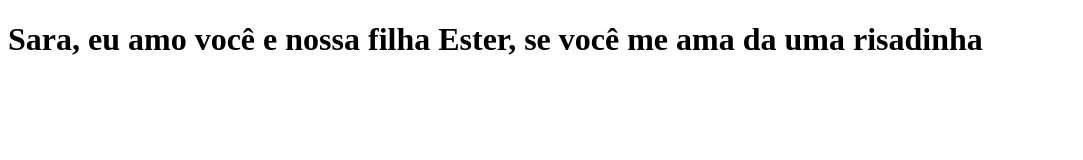
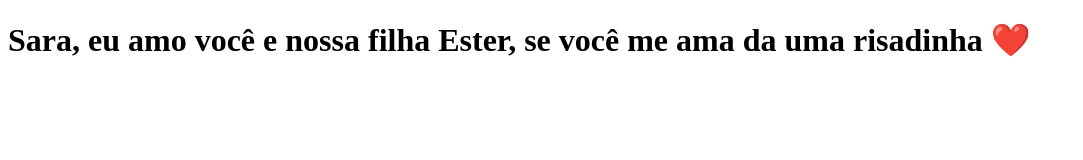
Before and after one commit to ViniciusMMelo/clone-tabnews, a Next.js app: page / in a window 1280 px wide. Shown: the top 160 px of the page, without its empty margins (0-1083 px from the left). Built offline with nearby package versions, Linux system fonts and the light colour scheme.

Commit message:
modificação da frase

```diff
--- a/pages/index.js
+++ b/pages/index.js
@@ -1,5 +1,5 @@
 function Home() {
-    return <h1>Sara, eu amo você e nossa filha Ester, se você me ama da uma risadinha</h1>
+    return <h1>Sara, eu amo você e nossa filha Ester, se você me ama da uma risadinha ❤️</h1>
 }
 
 export default Home;
```
